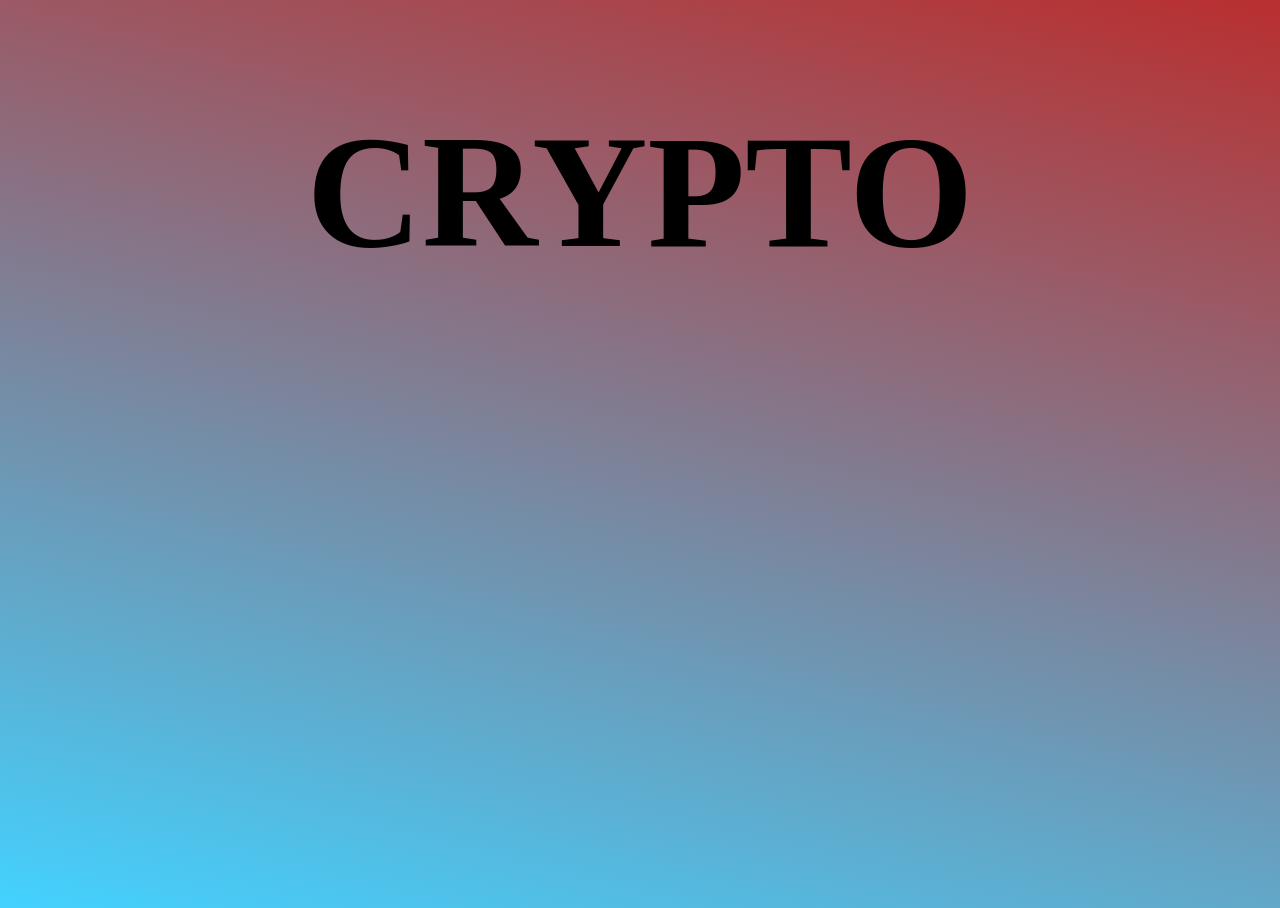
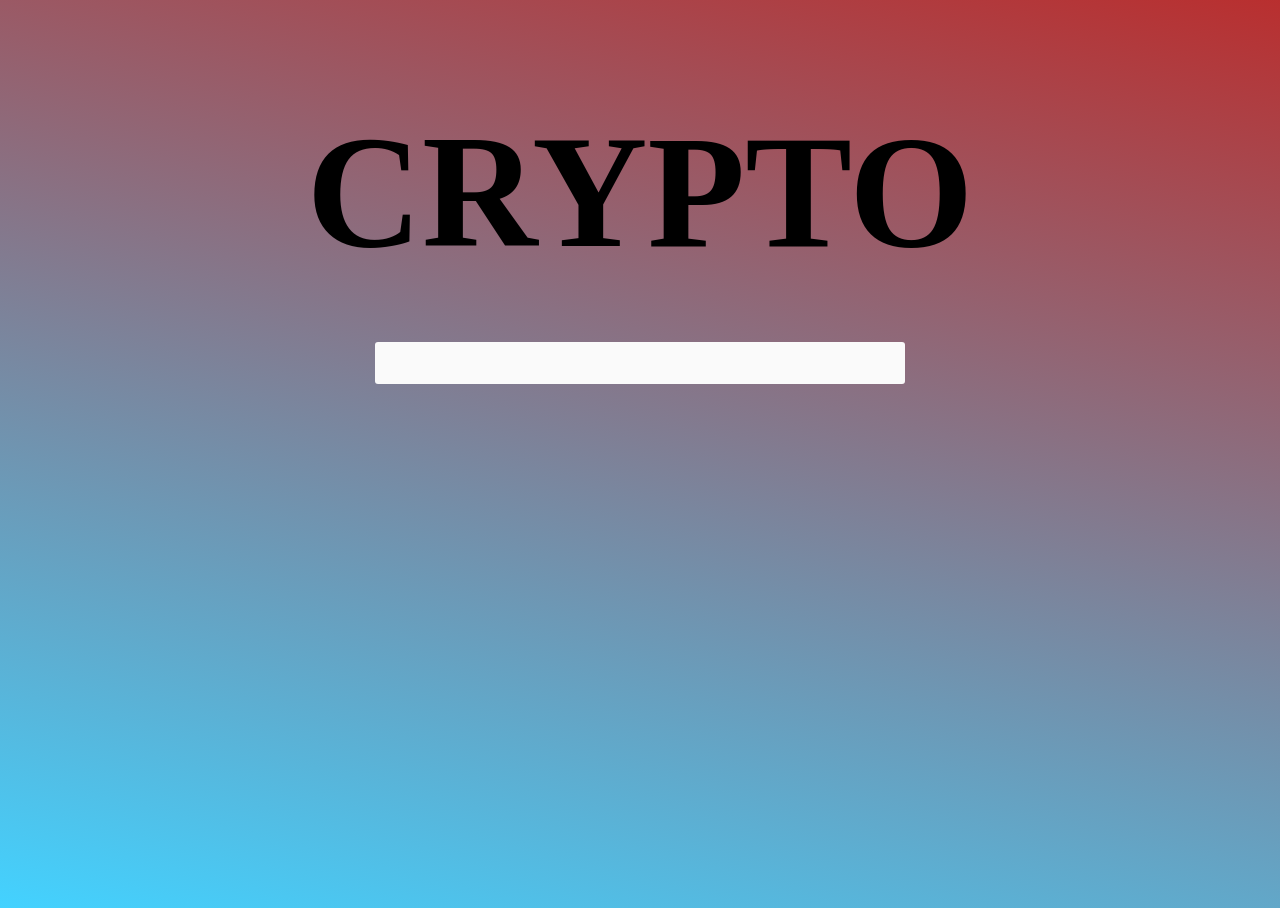
Before and after one commit to 3qrsb/exchanger, a Vue app: page / in a window 1280 px wide. Built offline with nearby package versions, Linux system fonts and the light colour scheme; a web font is replaced by a local one.

Commit message:
some css + input field

```diff
--- a/src/App.vue
+++ b/src/App.vue
@@ -1,9 +1,14 @@
 <template>
     <h1>CRYPTO</h1>
+    <Input />
 </template>
 
 <script>
+import Input from './components/Input.vue'
 
+export default {
+    components: { Input }
+}
 </script>
 
 <style scoped>
--- a/src/assets/style.css
+++ b/src/assets/style.css
@@ -1,14 +1,17 @@
 @import url('https://fonts.googleapis.com/css2?family=Nabla&display=swap');
+@import url('https://fonts.googleapis.com/css2?family=Montserrat:ital@0;1&display=swap');
+
 
 body {
     background: rgb(131,58,180);
     background: linear-gradient(194deg, rgba(131,58,180,1) 0%, rgba(185,47,47,1) 0%, rgba(67,210,255,1) 100%);
     min-height: 100vh;
+    text-align: center;
+    font-family: "Montserrat", sans-serif;
 }
 
 h1 {
     font-family: 'Nabla', cursive;
-    text-align: center;
     margin-top: 100px;
     font-size: 10em;
 }
--- /dev/null
+++ b/src/components/Input.vue
@@ -0,0 +1,24 @@
+<template>
+    <input type="number">
+</template>
+
+<script>
+export default {
+
+}
+</script>
+
+<style scoped>
+input {
+    outline: none;
+    width: 500px;
+    position: relative;
+    top: -50px;
+    font-size: 1.2em;
+    border-radius: 3px;
+    border: 0px;
+    padding: 10px 15px;
+    background: #fafafa;
+    color: #333;
+}
+</style>
```
